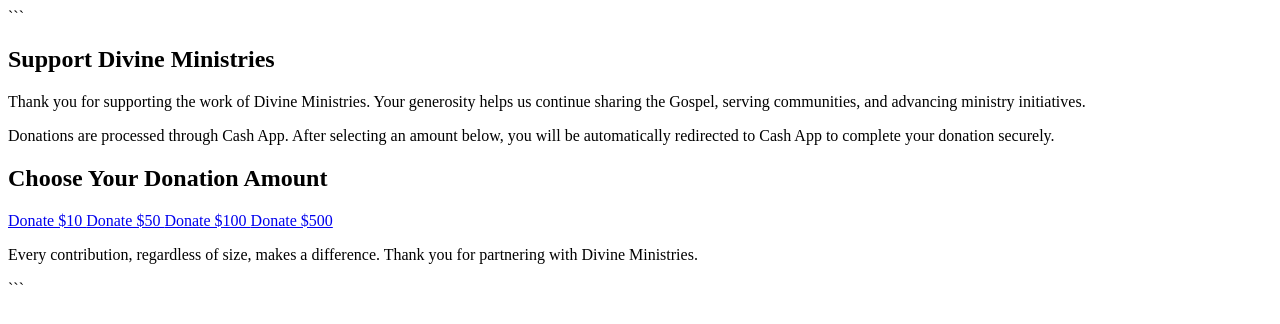
After one commit to El-shaddaii/divine-ministries, a Django app: page /donate/ in a window 1280 px wide. The commit adds this page. Shown: the top 324 px of the page. Run offline with Django 5.2, Linux system fonts and the light colour scheme.

Commit message:
Donations

````diff
--- a/config/settings.py
+++ b/config/settings.py
@@ -23,7 +23,7 @@
 SECRET_KEY = 'django-insecure-5%p5glc8ok6djfncgp&_a(%lrik8xbfcu65co4%r5-3!g4q-$h'
 
 # SECURITY WARNING: don't run with debug turned on in production!
-DEBUG = True
+DEBUG = False
 
 ALLOWED_HOSTS = [
     "divine-ministries.com",
--- a/config/urls.py
+++ b/config/urls.py
@@ -5,7 +5,8 @@
     home,
     projects,
     contact,
-    contact_success
+    contact_success,
+    donations,
 )
 
 urlpatterns = [
@@ -17,9 +18,7 @@
 
     path("contact/", contact, name="contact"),
 
-    path(
-        "contact-success/",
-        contact_success,
-        name="contact_success"
-    ),
+    path("contact-success/", contact_success, name="contact_success"),
+
+    path("donate/", donations, name="donations"),
 ]
--- a/core/templates/base.html
+++ b/core/templates/base.html
@@ -15,10 +15,14 @@
 
 <nav>
     <div class="logo">Divine Ministries</div>
+
     <div>
         <a href="/">Home</a>
         <a href="/projects">Projects</a>
         <a href="/contact">Contact</a>
+
+        <!-- Donate Button -->
+        <a href="/donate/" class="donate-btn">Donate</a>
     </div>
 </nav>
 
--- /dev/null
+++ b/core/templates/donations.html
@@ -0,0 +1,61 @@
+<!DOCTYPE html>
+
+<html lang="en">
+<head>
+    <meta charset="UTF-8">
+    <meta name="viewport" content="width=device-width, initial-scale=1.0">
+    <title>Donate | Divine Ministries</title>
+</head>
+<body>
+
+```
+<section class="donate-section">
+    <div class="container">
+
+        <h1>Support Divine Ministries</h1>
+
+        <p>
+            Thank you for supporting the work of Divine Ministries.
+            Your generosity helps us continue sharing the Gospel,
+            serving communities, and advancing ministry initiatives.
+        </p>
+
+        <p>
+            Donations are processed through Cash App. After selecting
+            an amount below, you will be automatically redirected to
+            Cash App to complete your donation securely.
+        </p>
+
+        <h2>Choose Your Donation Amount</h2>
+
+        <div class="donation-options">
+
+            <a href="https://cash.app/pay/link/4lcjolv1" class="donate-btn">
+                Donate $10
+            </a>
+
+            <a href="https://cash.app/pay/link/o73s8smx" class="donate-btn">
+                Donate $50
+            </a>
+
+            <a href="https://cash.app/pay/link/8iinz60t" class="donate-btn">
+                Donate $100
+            </a>
+
+            <a href="https://cash.app/pay/link/qidfi4le" class="donate-btn">
+                Donate $500
+            </a>
+
+        </div>
+
+        <p class="thank-you">
+            Every contribution, regardless of size, makes a difference.
+            Thank you for partnering with Divine Ministries.
+        </p>
+
+    </div>
+</section>
+```
+
+</body>
+</html>
--- a/core/views.py
+++ b/core/views.py
@@ -71,3 +71,6 @@
 
 def contact_success(request):
     return render(request, "contact_success.html")
+
+def donations(request):
+    return render(request, "donations.html")
````
Also changed, not shown: core/static/css/style.css (+14 -0 lines).
